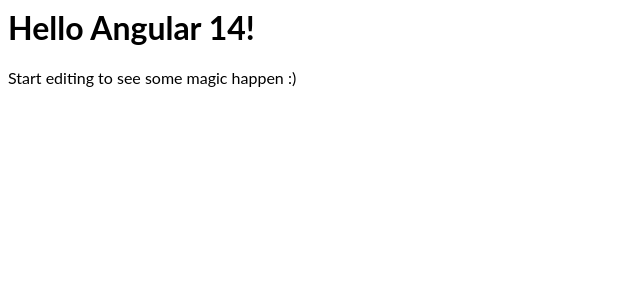
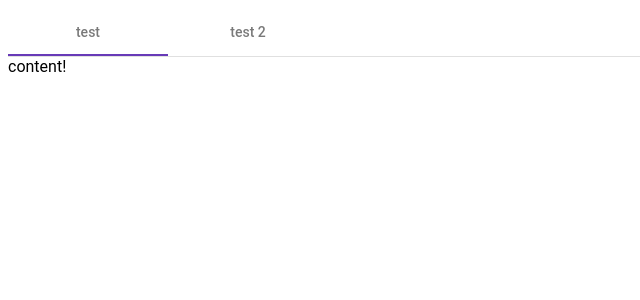
Before and after one commit to 01shadowalker01/angular-dynamic-tabs, an Angular app: page / in a window 1280 px wide. Shown: the top 300 px of the page, without its empty margins (0-640 px from the left). Built offline with nearby package versions, Linux system fonts and the light colour scheme.

Commit message:
material installed

```diff
--- a/src/app/app.component.html
+++ b/src/app/app.component.html
@@ -1,4 +1,8 @@
-<hello name="{{ name }}"></hello>
-<p>
-  Start editing to see some magic happen :)
-</p>
+<mat-tab-group>
+	<mat-tab label="test">
+		content!
+	</mat-tab>
+	<mat-tab label="test 2">
+		content!
+	</mat-tab>
+</mat-tab-group>
--- a/src/styles.css
+++ b/src/styles.css
@@ -1 +1,2 @@
 /* Add application styles & imports to this file! */
+@import '@angular/material/prebuilt-themes/deeppurple-amber.css';
```
Also changed, not shown: src/app/app.module.ts (+7 -1 lines).
